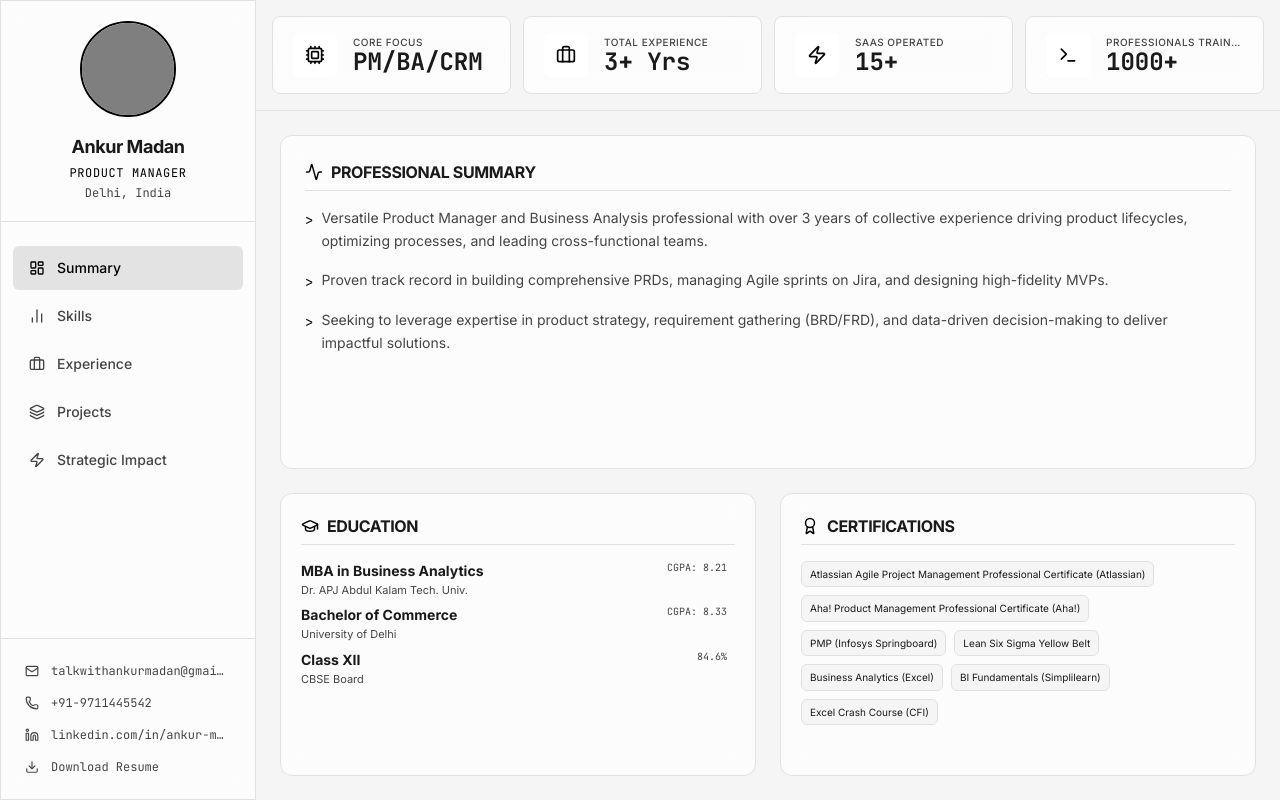
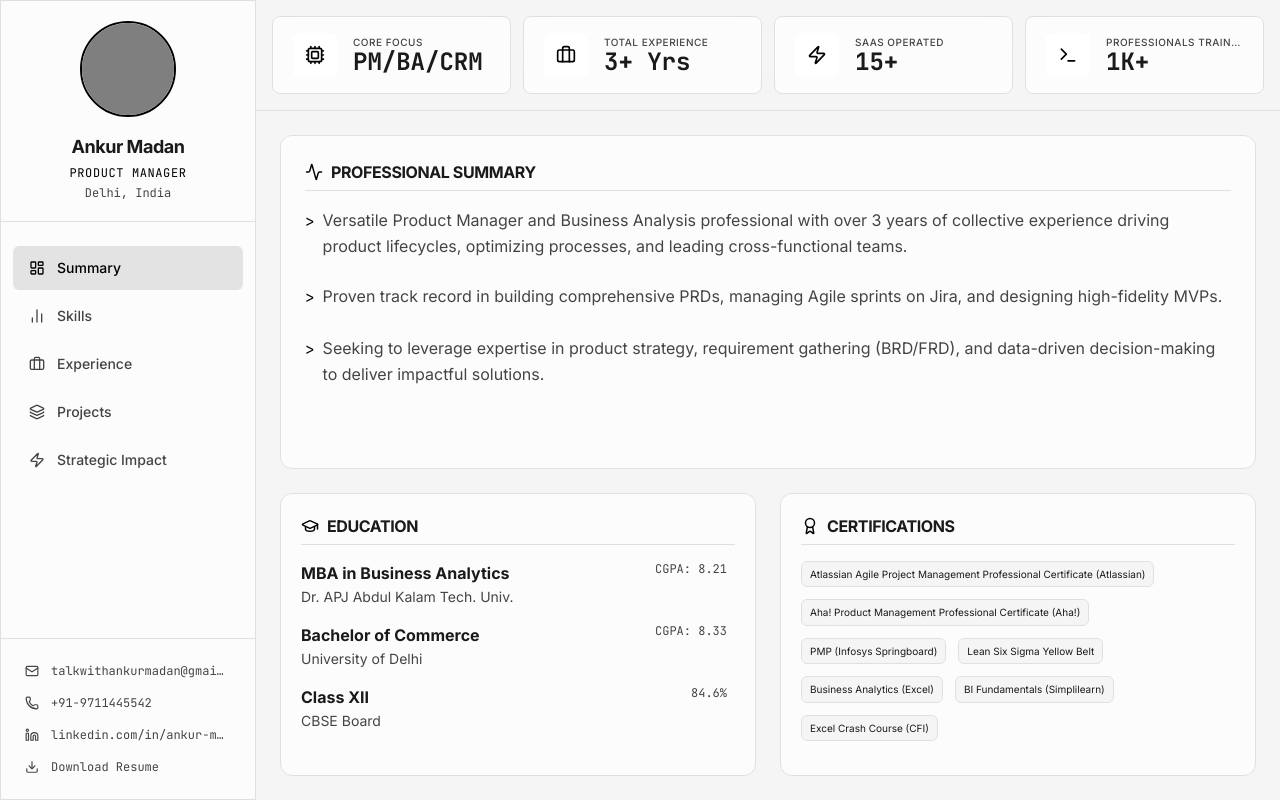
Before and after one commit to ankur-the-analyst/Webpage-Techsite-, a React (Vite) app: page / in a window 1280 px wide. Built offline with nearby package versions, Linux system fonts and the light colour scheme; grey boxes are pictures that could not be loaded.

Commit message:
feat: Improve layout and text scaling in summary and education sections
Adjusted grid and flex properties for better responsiveness on medium and large screens. Increased font sizes and line spacing in the professional summary and education sections for improved readability.

```diff
--- a/src/App.tsx
+++ b/src/App.tsx
@@ -432,12 +432,12 @@ const ProfileWidget = () => (
 const SummaryWidget = () => (
   <motion.div
     initial={{ opacity: 0 }} animate={{ opacity: 1 }} transition={{ duration: 0.5 }}
-    className="col-span-1 lg:col-span-2 flex flex-col gap-4 lg:gap-6 lg:flex-1 lg:min-h-0"
+    className="col-span-1 lg:col-span-2 flex flex-col gap-4 lg:gap-6 md:flex-1 md:min-h-0"
   >
     {/* Summary Box */}
-    <div className="glass-panel p-4 lg:p-6 rounded-xl flex flex-col lg:flex-1 lg:min-h-0">
+    <div className="glass-panel p-4 lg:p-6 rounded-xl flex flex-col md:flex-1 md:min-h-0">
       <SectionTitle title="Professional Summary" icon={Activity} />
-      <div className="space-y-3 md:space-y-4 text-[13px] md:text-sm leading-relaxed text-cyber-muted pr-2 overflow-y-auto scrollbar-hide">
+      <div className="space-y-3 md:space-y-6 text-[13px] md:text-base leading-relaxed text-cyber-muted pr-2 overflow-y-auto scrollbar-hide">
         <div className="flex items-start gap-2">
           <span className="text-cyber-accent font-mono mt-0.5 shrink-0">{'>'}</span>
           <p>Versatile Product Manager and Business Analysis professional with over 3 years of collective experience driving product lifecycles, optimizing processes, and leading cross-functional teams.</p>
@@ -459,27 +459,27 @@ const SummaryWidget = () => (
       <div className="glass-panel p-4 md:p-5 rounded-xl flex flex-col min-h-0">
         <SectionTitle title="Education" icon={GraduationCap} />
         <div className="flex-1 pr-2 overflow-y-auto scrollbar-hide">
-          <ul className="space-y-2 text-xs text-cyber-text">
+          <ul className="space-y-2 md:space-y-4 text-xs text-cyber-text">
             <li className="flex flex-col">
               <div className="flex justify-between items-start">
-                <span className="font-bold text-xs md:text-sm">MBA in Business Analytics</span>
-                <span className="font-mono text-cyber-muted text-[9px] md:text-[10px] shrink-0 ml-2">CGPA: 8.21</span>
+                <span className="font-bold text-xs md:text-base">MBA in Business Analytics</span>
+                <span className="font-mono text-cyber-muted text-[9px] md:text-xs shrink-0 ml-2">CGPA: 8.21</span>
               </div>
-              <span className="text-[10px] md:text-[11px] text-cyber-muted mt-0.5">Dr. APJ Abdul Kalam Tech. Univ.</span>
+              <span className="text-[10px] md:text-sm text-cyber-muted mt-0.5">Dr. APJ Abdul Kalam Tech. Univ.</span>
             </li>
             <li className="flex flex-col">
               <div className="flex justify-between items-start">
-                <span className="font-bold text-xs md:text-sm">Bachelor of Commerce</span>
-                <span className="font-mono text-cyber-muted text-[9px] md:text-[10px] shrink-0 ml-2">CGPA: 8.33</span>
+                <span className="font-bold text-xs md:text-base">Bachelor of Commerce</span>
+                <span className="font-mono text-cyber-muted text-[9px] md:text-xs shrink-0 ml-2">CGPA: 8.33</span>
               </div>
-              <span className="text-[10px] md:text-[11px] text-cyber-muted mt-0.5">University of Delhi</span>
+              <span className="text-[10px] md:text-sm text-cyber-muted mt-0.5">University of Delhi</span>
             </li>
             <li className="flex flex-col">
               <div className="flex justify-between items-start">
-                <span className="font-bold text-xs md:text-sm">Class XII</span>
-                <span className="font-mono text-cyber-muted text-[9px] md:text-[10px] shrink-0 ml-2">84.6%</span>
+                <span className="font-bold text-xs md:text-base">Class XII</span>
+                <span className="font-mono text-cyber-muted text-[9px] md:text-xs shrink-0 ml-2">84.6%</span>
               </div>
-              <span className="text-[10px] md:text-[11px] text-cyber-muted mt-0.5">CBSE Board</span>
+              <span className="text-[10px] md:text-sm text-cyber-muted mt-0.5">CBSE Board</span>
             </li>
           </ul>
         </div>
@@ -489,7 +489,7 @@ const SummaryWidget = () => (
       <div className="glass-panel p-4 md:p-5 rounded-xl flex flex-col min-h-0">
         <SectionTitle title="Certifications" icon={Award} />
         <div className="flex-1 pr-2 overflow-y-auto scrollbar-hide">
-          <ul className="text-[10px] md:text-[11px] text-cyber-text flex flex-wrap gap-2">
+          <ul className="text-[10px] md:text-xs text-cyber-text flex flex-wrap gap-2 md:gap-3">
             {[
               'Atlassian Agile Project Management Professional Certificate (Atlassian)',
               'Aha! Product Management Professional Certificate (Aha!)',
@@ -571,10 +571,10 @@ const SkillsWidget = () => {
   }, [step]);
 
   return (
-    <div className="grid grid-cols-1 lg:grid-cols-2 gap-6 lg:flex-1 lg:min-h-0">
-    <div className="glass-panel p-4 lg:p-6 rounded-lg flex flex-col min-h-[350px] lg:h-auto lg:min-h-0 order-2 lg:order-1">
+    <div className="grid grid-cols-1 lg:grid-cols-2 gap-6 md:flex-1 md:min-h-0">
+    <div className="glass-panel p-4 lg:p-6 rounded-lg flex flex-col min-h-[350px] md:h-auto md:min-h-0 order-2 lg:order-1">
       <SectionTitle title="Core Competencies" icon={PieChart} />
-      <div className="flex-1 w-full relative mt-4 min-h-[250px] lg:min-h-0">
+      <div className="flex-1 w-full relative mt-4 min-h-[250px] md:min-h-0">
         <ResponsiveContainer width="100%" height="100%">
           <Treemap
             data={coreCompetenciesData}
@@ -594,7 +594,7 @@ const SkillsWidget = () => {
 
       <motion.div
         initial={{ opacity: 0 }} animate={{ opacity: 1 }} transition={{ duration: 0.5 }}
-        className="flex flex-col glass-panel rounded-lg overflow-hidden relative min-h-[400px] lg:h-auto lg:min-h-0 order-1 lg:order-2"
+        className="flex flex-col glass-panel rounded-lg overflow-hidden relative min-h-[400px] md:h-auto md:min-h-0 order-1 lg:order-2"
       >
         {/* Chat Header */}
         <div className="flex items-center justify-between px-4 py-3 border-b border-cyber-border bg-cyber-panel/40 backdrop-blur-sm z-10 shrink-0">
@@ -761,7 +761,7 @@ const ExperienceWidget = () => {
   return (
     <motion.div
       initial={{ opacity: 0 }} animate={{ opacity: 1 }} transition={{ duration: 0.5 }}
-      className="glass-panel p-2.5 md:p-6 rounded-lg col-span-1 lg:col-span-2 flex flex-col md:flex-1 md:min-h-0"
+      className="glass-panel p-2.5 md:p-4 lg:p-6 rounded-lg col-span-1 lg:col-span-2 flex flex-col md:flex-1 md:min-h-0"
     >
       <SectionTitle title="Experience Tracker" icon={Layout} />
 
@@ -772,18 +772,18 @@ const ExperienceWidget = () => {
         ))}
       </div>
 
-      <div className="flex-1 overflow-x-auto overflow-y-auto mt-1 md:mt-4 pr-1 md:pr-2 scrollbar-hide">
-        <div className="min-w-full md:min-w-[800px]">
+      <div className="flex-1 overflow-x-auto lg:overflow-x-visible overflow-y-auto mt-1 md:mt-4 pr-1 md:pr-2 scrollbar-hide">
+        <div className="min-w-full lg:min-w-[800px]">
           {/* Header for Desktop */}
-        <div className="hidden md:grid sticky top-0 z-10 bg-cyber-panel/95 backdrop-blur-sm grid-cols-12 gap-4 border-b border-cyber-border pb-3 mb-4 pt-1 text-xs font-mono text-cyber-muted uppercase tracking-wider">
-          <div className="col-span-3">Organization</div>
-          <div className="col-span-3">Role & Focus</div>
-          <div className="col-span-2">Status</div>
-          <div className="col-span-4 flex flex-col">
+        <div className="hidden md:grid sticky top-0 z-10 bg-cyber-panel/95 backdrop-blur-sm grid-cols-12 gap-2 lg:gap-4 border-b border-cyber-border pb-3 mb-4 pt-1 text-[10px] lg:text-xs font-mono text-cyber-muted uppercase tracking-wider">
+          <div className="col-span-4 lg:col-span-3">Organization</div>
+          <div className="col-span-3 lg:col-span-3">Role & Focus</div>
+          <div className="col-span-2 lg:col-span-2">Status</div>
+          <div className="col-span-3 lg:col-span-4 flex flex-col">
             <div className="flex justify-between w-full mb-1">
               <span>Timeline</span>
             </div>
-            <div className="flex justify-between w-full text-[9px] text-cyber-muted/50">
+            <div className="flex justify-between w-full text-[8px] lg:text-[9px] text-cyber-muted/50">
               {Array.from({ length: totalYears + 1 }).map((_, i) => (
                 <span key={i}>{minYear + i}</span>
               ))}
@@ -806,26 +806,26 @@ const ExperienceWidget = () => {
                 initial={{ opacity: 0, y: 10 }}
                 animate={{ opacity: 1, y: 0 }}
                 transition={{ delay: idx * 0.1 }}
-                className="flex flex-col md:grid md:grid-cols-12 gap-1.5 md:gap-4 items-start md:items-center bg-cyber-panel/30 p-2 md:p-3 rounded border border-cyber-border hover:border-cyber-accent/50 transition-colors group"
+                className="flex flex-col md:grid md:grid-cols-12 gap-1.5 md:gap-2 lg:gap-4 items-start md:items-center bg-cyber-panel/30 p-2 md:p-3 rounded border border-cyber-border hover:border-cyber-accent/50 transition-colors group"
               >
                 {/* Organization */}
-                <div className="w-full md:col-span-3 pr-2">
-                  <h4 className="text-[11px] md:text-sm font-bold text-cyber-text group-hover:text-cyber-accent transition-colors truncate">{exp.company}</h4>
-                  <p className="text-[8px] md:text-[10px] font-mono text-cyber-muted mt-0.5 md:mt-1">
+                <div className="w-full md:col-span-4 lg:col-span-3 pr-2">
+                  <h4 className="text-[11px] md:text-xs lg:text-sm font-bold text-cyber-text group-hover:text-cyber-accent transition-colors truncate">{exp.company}</h4>
+                  <p className="text-[8px] md:text-[9px] lg:text-[10px] font-mono text-cyber-muted mt-0.5 md:mt-1">
                     {exp.startMonth}, {exp.startYear} - {exp.endMonth === 'Present' ? 'Present' : `${exp.endMonth}, ${exp.endYear}`}
                     <span className="text-cyber-muted/50 ml-1">({getDuration(exp.startMonth, exp.startYear, exp.endMonth, exp.endYear)})</span>
                   </p>
                 </div>
 
                 {/* Role & Focus */}
-                <div className="w-full md:col-span-3 pr-2">
-                  <p className="text-[10px] md:text-xs text-cyber-text truncate">{exp.role}</p>
-                  <p className="text-[8px] md:text-[10px] font-mono text-cyber-muted truncate mt-0.5">{exp.focus}</p>
+                <div className="w-full md:col-span-3 lg:col-span-3 pr-2">
+                  <p className="text-[10px] md:text-[11px] lg:text-xs text-cyber-text truncate">{exp.role}</p>
+                  <p className="text-[8px] md:text-[9px] lg:text-[10px] font-mono text-cyber-muted truncate mt-0.5">{exp.focus}</p>
                 </div>
 
                 {/* Status */}
-                <div className="w-full md:col-span-2">
-                  <span className={`inline-flex items-center px-1.5 py-0.5 md:px-2 md:py-1 rounded-full text-[8px] md:text-[10px] font-mono border ${
+                <div className="w-full md:col-span-2 lg:col-span-2">
+                  <span className={`inline-flex items-center px-1.5 py-0.5 md:px-2 md:py-1 rounded-full text-[8px] md:text-[9px] lg:text-[10px] font-mono border ${
                     exp.status === 'Active Sprint'
                       ? 'bg-green-500/10 text-green-600 border-green-500/30'
                       : exp.status === 'Deployed'
@@ -838,7 +838,7 @@ const ExperienceWidget = () => {
                 </div>
 
                 {/* Timeline */}
-                <div className="w-full md:col-span-4 relative h-4 md:h-6 flex items-center group/timeline cursor-help">
+                <div className="w-full md:col-span-3 lg:col-span-4 relative h-4 md:h-6 flex items-center group/timeline cursor-help">
                   {/* Inner container for clipping */}
                   <div className="absolute inset-0 bg-cyber-bg rounded border border-cyber-border overflow-hidden">
                     {/* Grid lines for years */}
@@ -1369,15 +1369,15 @@ export default function App() {
               <KPICard title="Core Focus" value="PM/BA/CRM" icon={Cpu} delay={0.1} />
               <KPICard title="Total Experience" value="3+ Yrs" icon={Briefcase} delay={0.2} />
               <KPICard title="SaaS Operated" value="15+" icon={Zap} delay={0.3} />
-              <KPICard title="Professionals Trained" value="1000+" icon={Terminal} delay={0.4} />
+              <KPICard title="Professionals Trained" value="1K+" icon={Terminal} delay={0.4} />
             </div>
           </div>
         </header>
 
         {/* Main Content Area */}
         <div ref={scrollContainerRef} className="flex-1 overflow-y-auto lg:overflow-hidden scrollbar-hide flex flex-col">
-          <div className="w-full flex-1 max-w-7xl mx-auto flex flex-col items-center p-4 lg:p-6 lg:min-h-0">
-            <div className="w-full flex-1 flex flex-col lg:min-h-0">
+          <div className="w-full flex-1 max-w-7xl mx-auto flex flex-col items-center p-4 lg:p-6 md:min-h-0">
+            <div className="w-full flex-1 flex flex-col md:min-h-0">
               {renderContent()}
             </div>
           </div>
```
Also changed, not shown: pic.jpeg (deleted).
